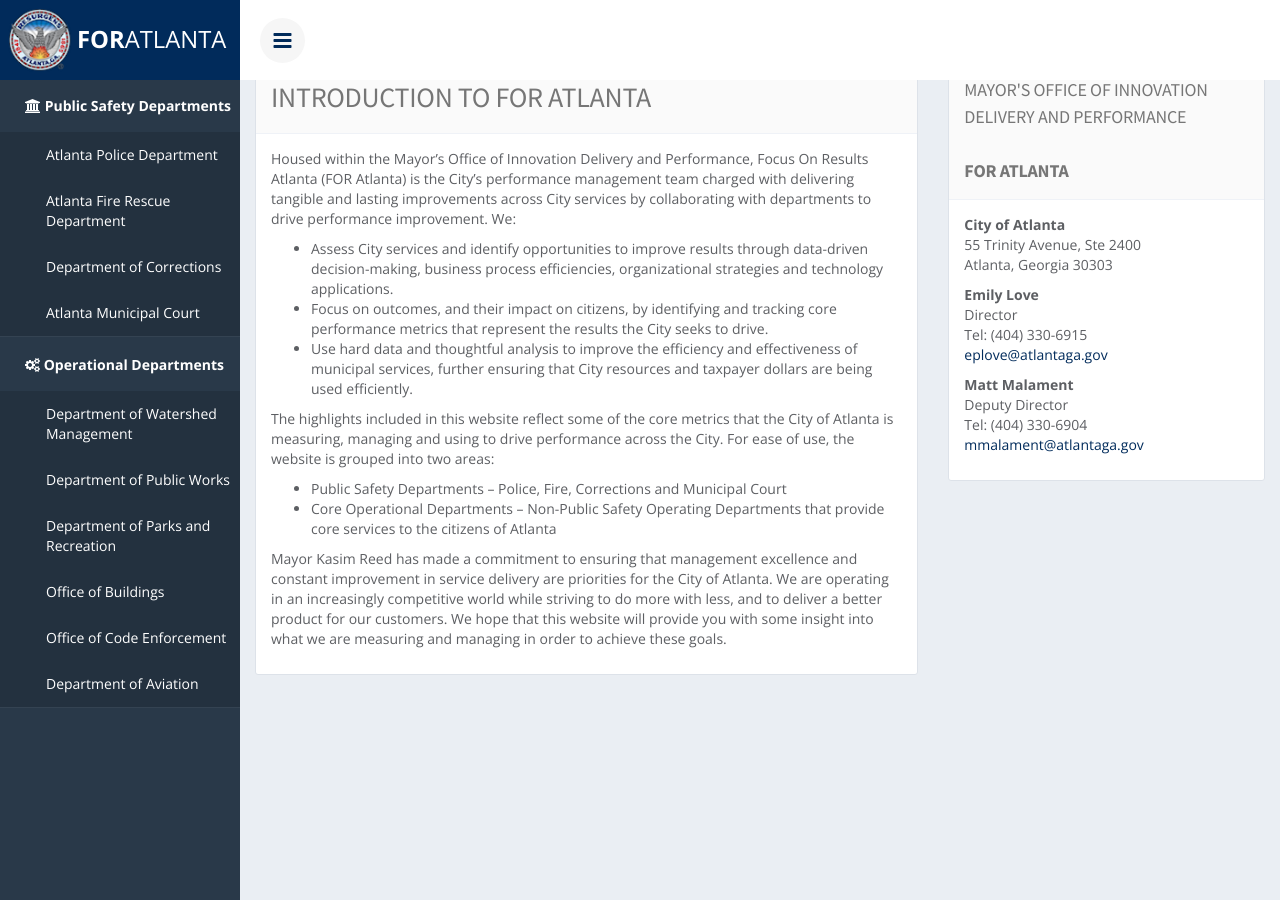
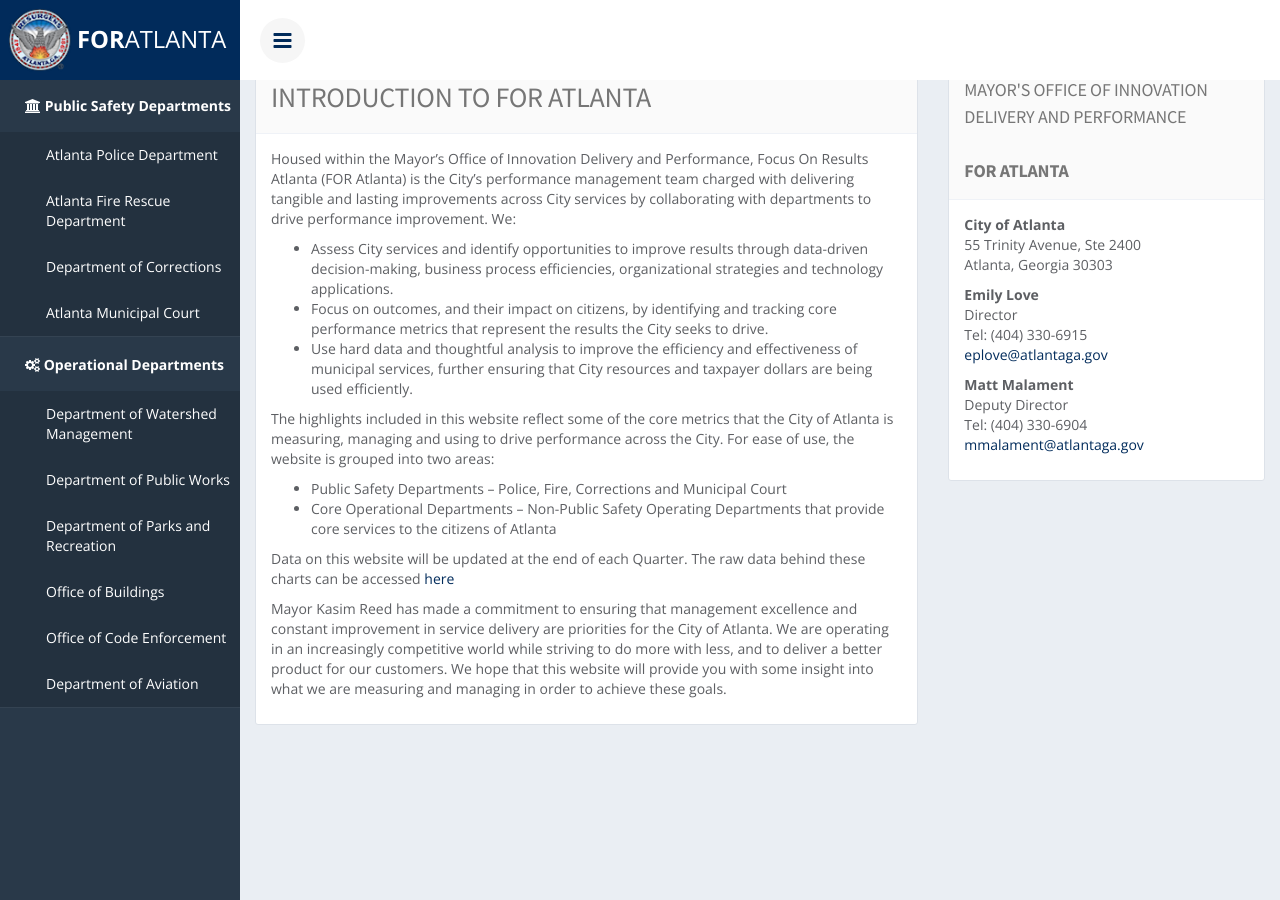
Before and after one commit to foratlanta/foratlanta.github.io, a Jekyll site: the page built from index.html, in a window 1280 px wide and 900 px high, scrolled down 36 px. Built offline with Jekyll 4.4.1, drawn with Linux system fonts in a browser that asks for light colours; nearby versions of some CDN libraries; Markdown is read by kramdown in place of the engine named in the settings.

Commit message:
Added data link to front page

```diff
--- a/index.html
+++ b/index.html
@@ -24,6 +24,7 @@
             <li>Core Operational Departments – Non-Public Safety Operating Departments that provide core services to the citizens of Atlanta</li>
           </ul>
         </p>
+		<p>Data on this website will be updated at the end of each Quarter. The raw data behind these charts can be accessed <a href="https://www.dropbox.com/s/445io4np83pqlhd/data.csv?dl=0">here</a></p>
         <p>Mayor Kasim Reed has made a commitment to ensuring that management excellence and constant improvement in service delivery are priorities for the City of Atlanta. We are operating in an increasingly competitive world while striving to do more with less, and to deliver a better product for our customers. We hope that this website will provide you with some insight into what we are measuring and managing in order to achieve these goals.
         </p>
 
```
